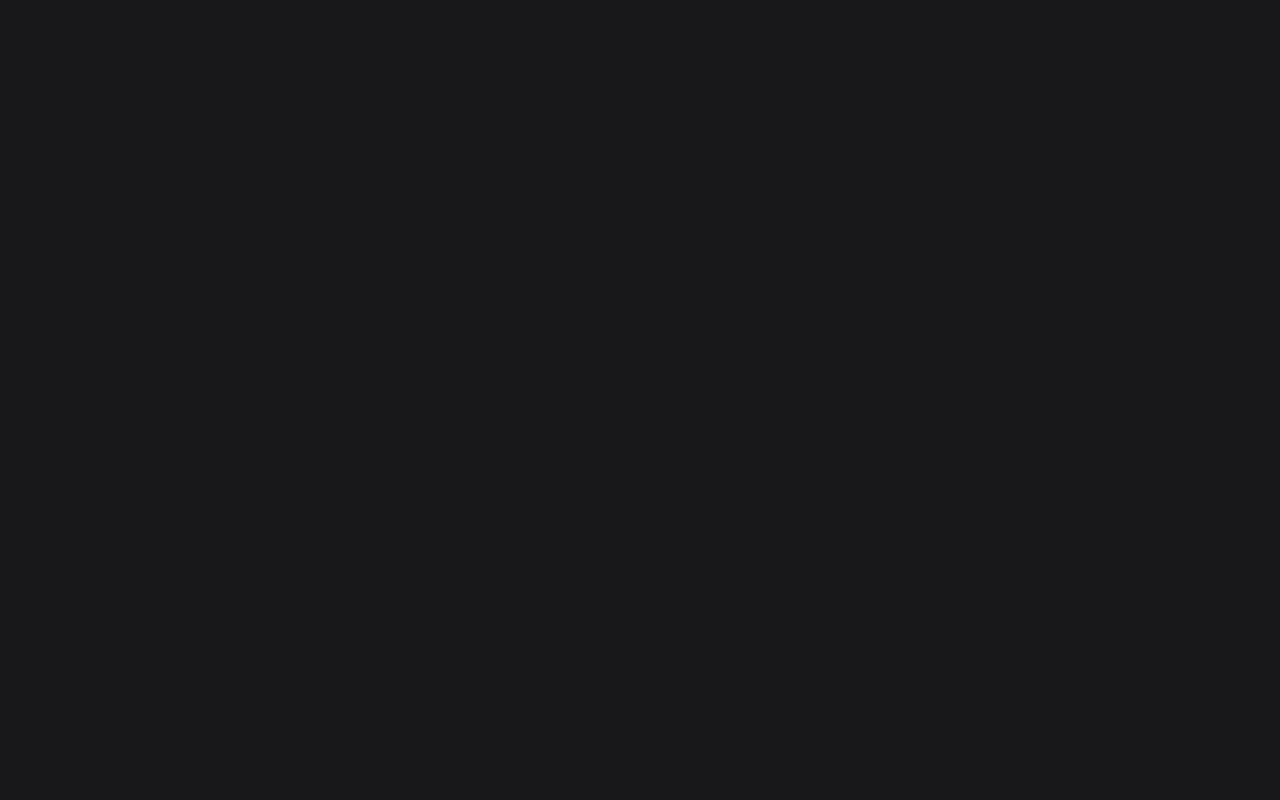
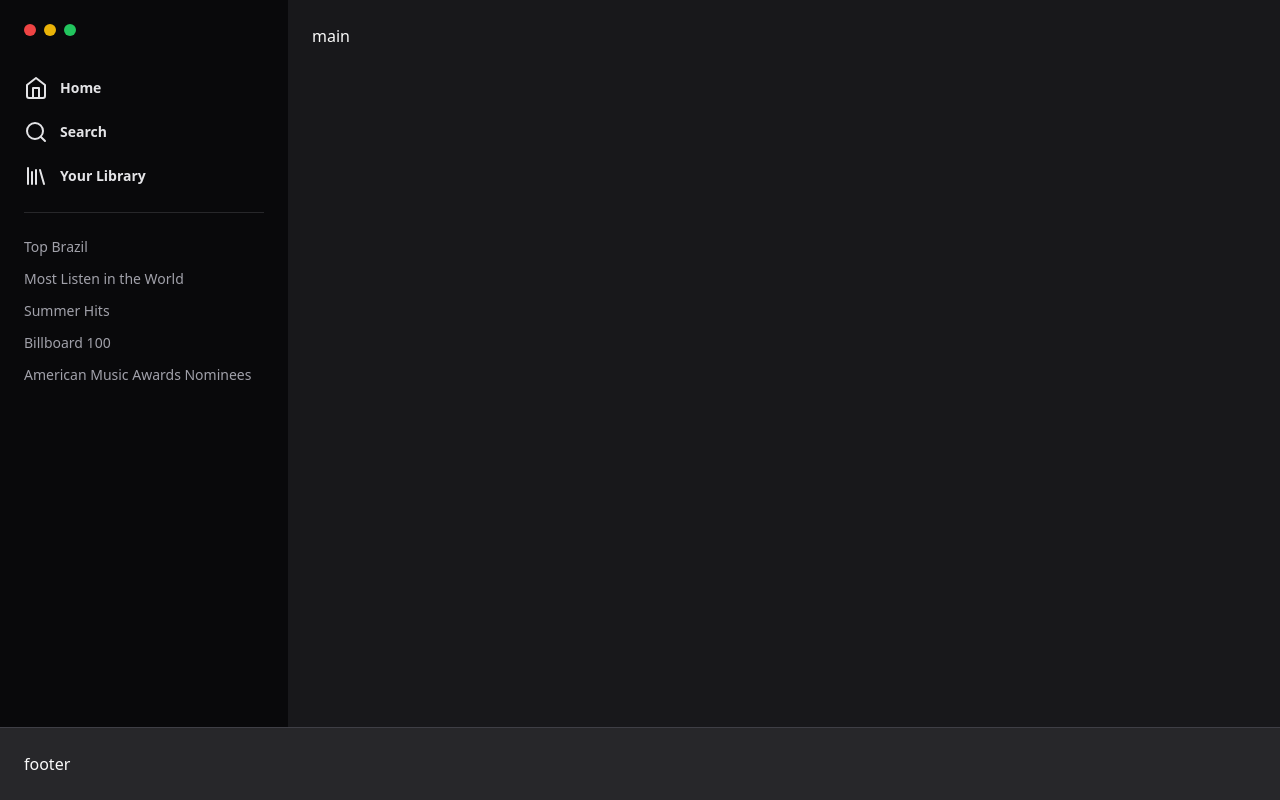
Before and after one commit to filipebteixeira98/spotify-ui-clone, a Next.js app: page / in a window 1280 px wide. Built offline with nearby package versions, Linux system fonts and the light colour scheme.

Commit message:
chore: created main structure with sidebar elements

```diff
--- a/src/app/page.tsx
+++ b/src/app/page.tsx
@@ -1,3 +1,61 @@
+import { Home as HomeIcon, Search, Library } from 'lucide-react'
+
 export default function Home() {
-  return <main></main>
+  return (
+    <div className="h-screen flex flex-col">
+      <div className="flex flex-1">
+        <aside className="w-72 bg-zinc-950 p-6">
+          <div className="flex items-center gap-2">
+            <div className="w-3 h-3 bg-red-500 rounded-full" />
+            <div className="w-3 h-3 bg-yellow-500 rounded-full" />
+            <div className="w-3 h-3 bg-green-500 rounded-full" />
+          </div>
+          <nav className="space-y-5 mt-10">
+            <a
+              href=""
+              className="flex items-center gap-3 text-sm font-semibold text-zinc-200"
+            >
+              <HomeIcon />
+              Home
+            </a>
+            <a
+              href=""
+              className="flex items-center gap-3 text-sm font-semibold text-zinc-200"
+            >
+              <Search />
+              Search
+            </a>
+            <a
+              href=""
+              className="flex items-center gap-3 text-sm font-semibold text-zinc-200"
+            >
+              <Library />
+              Your Library
+            </a>
+          </nav>
+          <nav className="mt-6 pt-6 border-t border-zinc-800 flex flex-col gap-3">
+            <a href="" className="text-sm text-zinc-400 hover:text-zinc-100">
+              Top Brazil
+            </a>
+            <a href="" className="text-sm text-zinc-400 hover:text-zinc-100">
+              Most Listen in the World
+            </a>
+            <a href="" className="text-sm text-zinc-400 hover:text-zinc-100">
+              Summer Hits
+            </a>
+            <a href="" className="text-sm text-zinc-400 hover:text-zinc-100">
+              Billboard 100
+            </a>
+            <a href="" className="text-sm text-zinc-400 hover:text-zinc-100">
+              American Music Awards Nominees
+            </a>
+          </nav>
+        </aside>
+        <main className="flex-1 p-6">main</main>
+      </div>
+      <footer className="bg-zinc-800 border-t border-zinc-700 p-6">
+        footer
+      </footer>
+    </div>
+  )
 }
```
